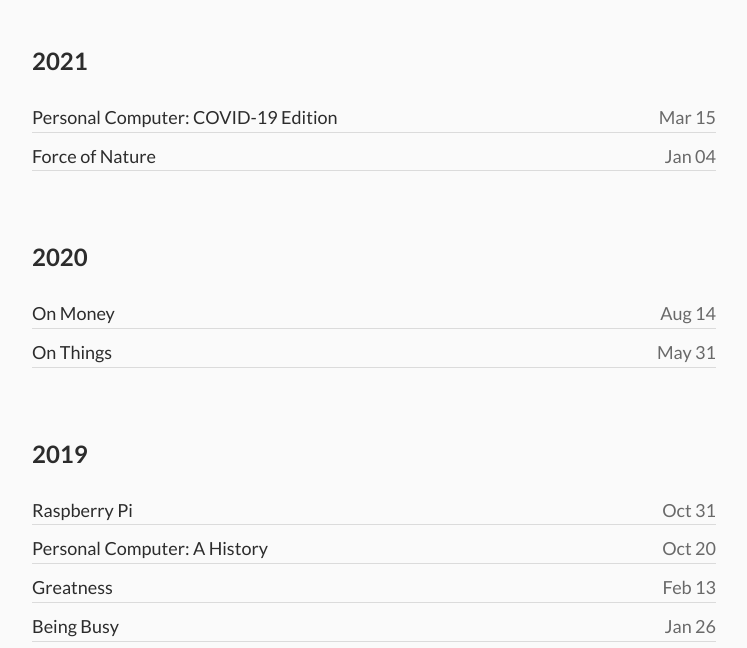
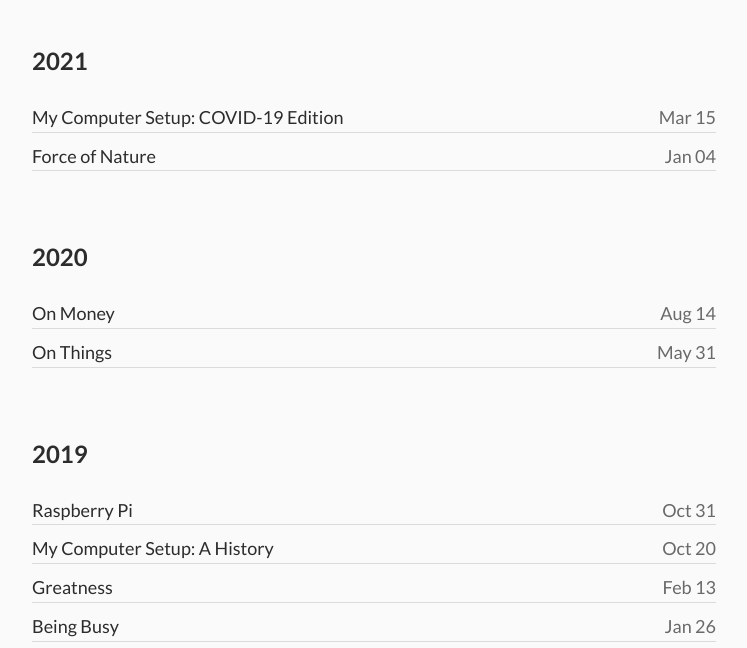
Before and after one commit to haothitran/posts, a Jekyll site: the page built from _pages/index.md, in a window 1280 px wide and 900 px high, scrolled down 303 px. Shown: the part 154-802 px from the top of the window, without its empty margins (266-1013 px from the left). Built offline with Jekyll 4.4.1, drawn with Linux system fonts in a browser that asks for light colours.

Commit message:
Edit titles of posts for clarity

```diff
--- a/_posts/2019-10-20-personal-computer-a-history.md
+++ b/_posts/2019-10-20-my-computer-setup-a-history.md
@@ -1,6 +1,6 @@
 ---
 layout: post
-title: "Personal Computer: A History"
+title: "My Computer Setup: A History"
 date: 2019-10-20
 ---
 
--- a/_posts/2021-03-15-personal-computer-covid-19-edition.md
+++ b/_posts/2021-03-15-my-computer-setup-covid-19-edition.md
@@ -1,6 +1,6 @@
 ---
 layout: post
-title: "Personal Computer: COVID-19 Edition"
+title: "My Computer Setup: COVID-19 Edition"
 date: 2021-03-15
 ---
 
```
